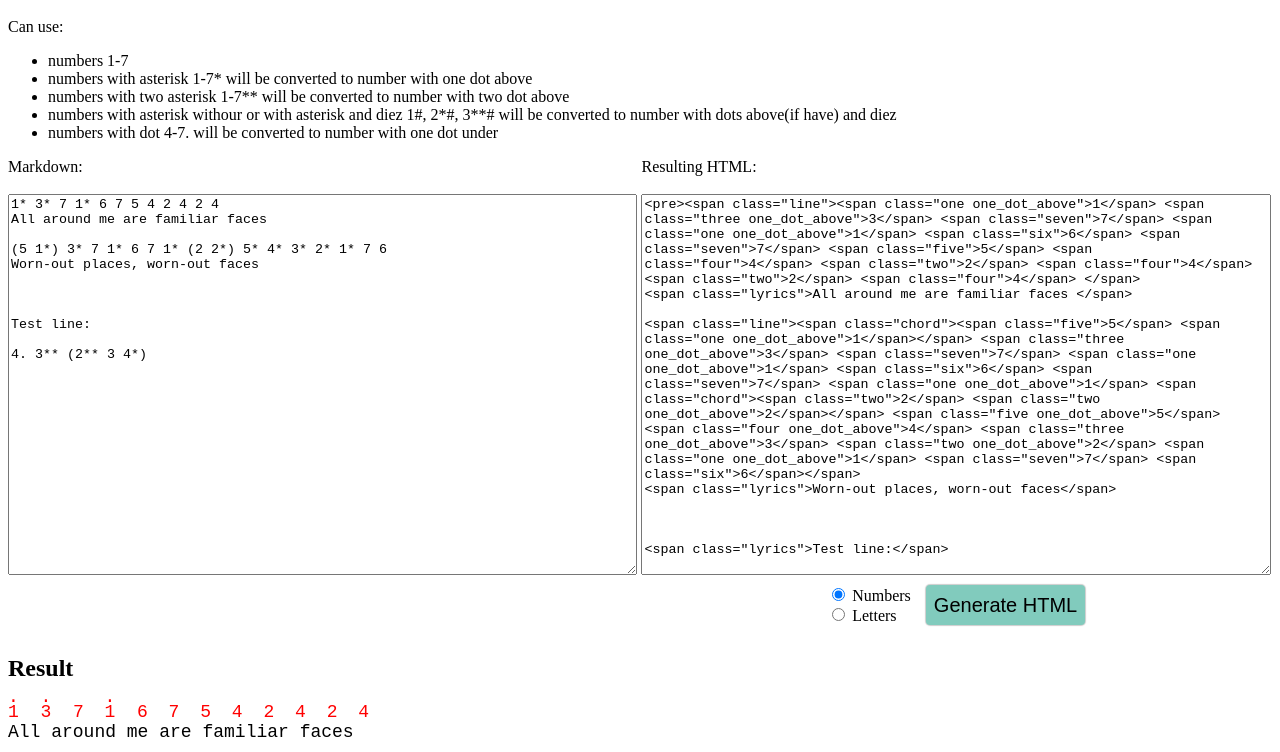
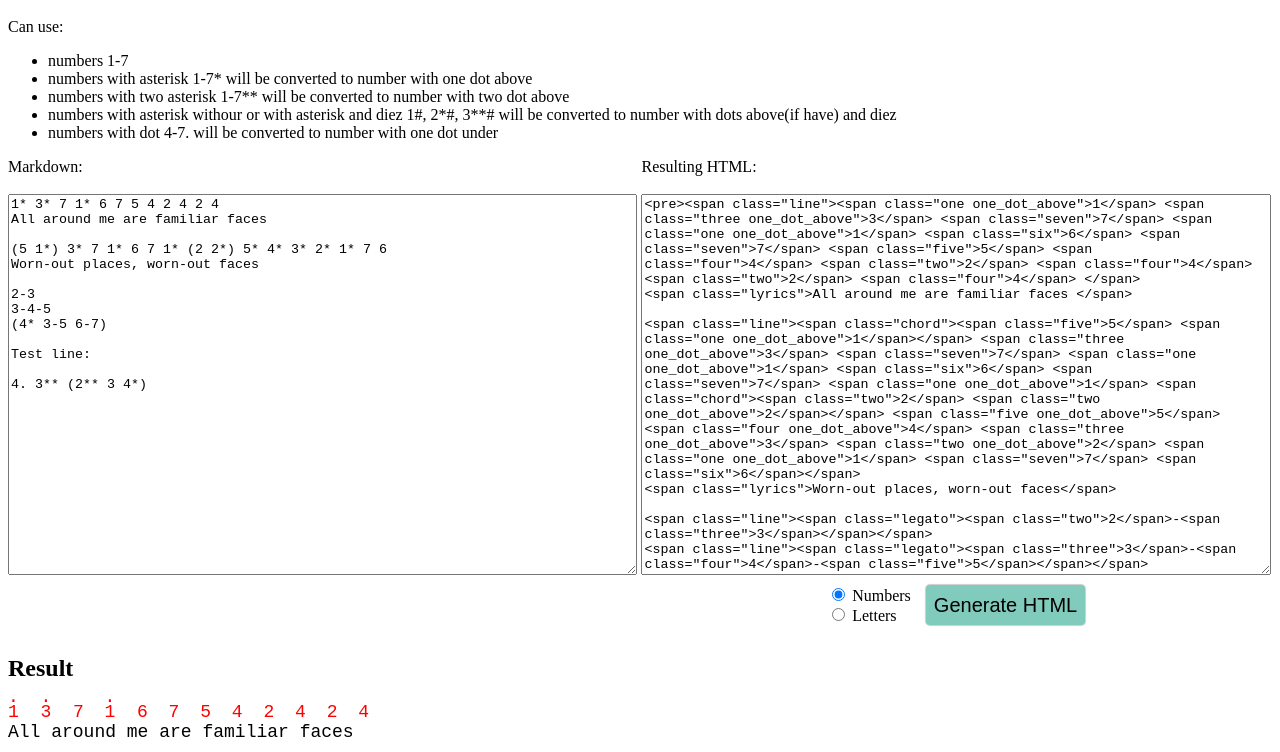
Before and after one commit to shapito27/kalimba-tabs, a plain HTML site: page index.html in a window 1280 px wide. Both pictures are taken after a click on the button "Generate HTML". Shown: the part 48-800 px from the top of the page. Drawn offline with Linux system fonts and the light colour scheme.

Commit message:
Update index.html
added legato recognition

```diff
--- a/index.html
+++ b/index.html
@@ -145,11 +145,14 @@ All around me are familiar faces
 (5 1*) 3* 7 1* 6 7 1* (2 2*) 5* 4* 3* 2* 1* 7 6
 Worn-out places, worn-out faces
 
-
+2-3
+3-4-5
+(4* 3-5 6-7)
 
 Test line:
 
 4. 3** (2** 3 4*)
+
 			</textarea>
 		</div>
 		<div class="textarea-wrap">
@@ -182,46 +185,7 @@ Test line:
 				});
 		});
 
-		/**
-		 * processTextarea takes content from source and converts it to html
-		 **/
-		function processTextarea() {
-			var lines = document.getElementById("source").value.split('\n');
-			var resultContainer = document.getElementById("result");
-			var resultContent = '';
-
-			// read source line by line
-			for (var i = 0; i < lines.length; i++) {
-				console.log(lines[i]);
-				if (lines[i].length > 0) {
-					var newLine = buildHTML(lines[i]);
-					if (lines[i] !== newLine) {
-						newLine = '<span class="line">' + newLine + '</span>'
-					}
-					else {
-						newLine = '<span class="lyrics">' + newLine + '</span>'
-					}
-					resultContent += newLine + '\n';
-				} else {
-					resultContent += '\n';
-				}
-
-
-			}
-
-			resultContent = '<pre>' + resultContent + '</pre>'
-			resultContainer.textContent = resultContent;
-			var resultContainer = document.getElementById("result-view");
-			resultContainer.innerHTML = resultContent;
-		}
-
-		/**
-		 * buildHTML executes regexp on given string and replace simple notation to html
-		 **/
-		function buildHTML(str) {
-			const regex = /\((?<chord>((\d(\*{1,2}|\.)?\#{0,1})|\s)+)\)|(?<!\()(?<note>\d(\*{1,2}|\.)?\#{0,1})(?!\))/gm;
-
-			const mappingToHtml = {
+		const mappingToHtml = {
 				'1': '<span class="one">1</span>',
 				'2': '<span class="two">2</span>',
 				'3': '<span class="three">3</span>',
@@ -273,10 +237,55 @@ Test line:
 				'4.#': '<span class="four one_dot_below sharp">4</span>',
 				'5.#': '<span class="five one_dot_below sharp">5</span>',
 				'6.#': '<span class="six one_dot_below sharp">6</span>',
+			};
+
+		/**
+		 * processTextarea takes content from source and converts it to html
+		 **/
+		function processTextarea() {
+			var lines = document.getElementById("source").value.split('\n');
+			var resultContainer = document.getElementById("result");
+			var resultContent = '';
+
+			// read source line by line
+			for (var i = 0; i < lines.length; i++) {
+				console.log(lines[i]);
+				if (lines[i].length > 0) {
+					var newLine = buildHTML(lines[i]);
+					if (lines[i] !== newLine) {
+						newLine = '<span class="line">' + newLine + '</span>'
+					}
+					else {
+						newLine = '<span class="lyrics">' + newLine + '</span>'
+					}
+					resultContent += newLine + '\n';
+				} else {
+					resultContent += '\n';
+				}
+
+
 			}
 
-			// Alternative syntax using RegExp constructor
-			// const regex = new RegExp('\\((?<chord>((\\d(\\*{1,2}|\\.)?\\#{0,1})|\\s)+)\\)|(?<!\\()(?<note>\\d(\\*{1,2}|\\.)?\\#{0,1})(?!\\))', 'gm')
+			resultContent = '<pre>' + resultContent + '</pre>'
+			resultContainer.textContent = resultContent;
+			var resultContainer = document.getElementById("result-view");
+			resultContainer.innerHTML = resultContent;
+		}
+
+
+		/**
+		 * buildHTML executes regexp on given string and replace simple notation to html
+		 **/
+		function buildHTML(str) {
+			const notePattern = `\\d(\\*{1,2}|\\.)?\\#{0,1}`;
+			const legatoPattern = `${notePattern}(-${notePattern}){1,4}`;
+			const chordNamedCapturedGroup = `\\((?<chord>((${notePattern})|\\s|${legatoPattern})+)\\)`;
+			const noteNamedCapturedGroup = `(?<!\\()(?<note>${notePattern})(?!\\))`;
+
+			const legatoNamedCapturedGroup = `(?<legato>${legatoPattern})`;
+			const legatoInChordNamedCapturedGroup = `(?<legatoinchord>${legatoPattern})`;
+			const regex = new RegExp(`${legatoNamedCapturedGroup}|${chordNamedCapturedGroup}|${noteNamedCapturedGroup}`, 'gm')
+
 			let m;
 			var resultStr = str;
 			// offset needs for calculating correct index
@@ -290,14 +299,66 @@ Test line:
 
 				var chord = m['groups'].chord;
 				if (typeof chord !== 'undefined') {
+				// processing chord
 					var chordHtml = buildHTML(chord);
 					chordHtml = '<span class="chord">' + chordHtml + '</span>'
 					resultStr = replaceText(resultStr, '(' + chord + ')', chordHtml, m['index'] + offset);
 					offset += chordHtml.length - ('(' + chord + ')').length
 				}
 
+				var legato = m['groups'].legato;
+				if (typeof legato !== 'undefined') {
+				// processing legato
+					var chordHtml = buildNotesHtml(legato);
+					chordHtml = '<span class="legato">' + chordHtml + '</span>'
+					resultStr = replaceText(resultStr, legato, chordHtml, m['index'] + offset);
+					offset += chordHtml.length - (legato).length
+				}
+
 				var note = m['groups'].note;
 				if (typeof note !== 'undefined' && typeof mappingToHtml[note] !== 'undefined') {
+				// processing note
+					//resultStr = resultStr.replaceAll(note, mappingToHtml[note]);
+					var subst = mappingToHtml[note];
+					if(radioTabsTypeVal === 'Letters') {
+						const  regex = /\d{1,1}/mu;
+						if ((n = regex.exec(subst)) !== null) {
+							subst = subst.replace(n[0], mappingNumberLetter[n[0]]);
+						}
+					}
+
+					resultStr = replaceText(resultStr, note, subst, m['index'] + offset);
+					offset += mappingToHtml[note].length - note.length
+				}
+			}
+
+			return resultStr;
+		}
+
+		function buildNotesHtml(str){
+			const notePattern = `\\d(\\*{1,2}|\\.)?\\#{0,1}`;
+			const chordNamedCapturedGroup = `\\((?<chord>((${notePattern})|\\s)+)\\)`;
+			const noteNamedCapturedGroup = `(?<!\\()(?<note>${notePattern})(?!\\))`;
+			const legatoPattern = `${notePattern}(-${notePattern}){1,4}`;
+			const legatoNamedCapturedGroup = `(?<legato>${legatoPattern})`;
+			const legatoInChordNamedCapturedGroup = `(?<legatoinchord>${legatoPattern})`;
+			const regex = new RegExp(`${noteNamedCapturedGroup}`, 'gm')
+
+			let m;
+			var resultStr = str;
+			// offset needs for calculating correct index
+			var offset = 0;
+
+			while ((m = regex.exec(str)) !== null) {
+				// This is necessary to avoid infinite loops with zero-width matches
+				if (m.index === regex.lastIndex) {
+					regex.lastIndex++;
+				}
+
+
+				var note = m['groups'].note;
+				if (typeof note !== 'undefined' && typeof mappingToHtml[note] !== 'undefined') {
+				// processing note
 					//resultStr = resultStr.replaceAll(note, mappingToHtml[note]);
 					var subst = mappingToHtml[note];
 					if(radioTabsTypeVal === 'Letters') {
```
